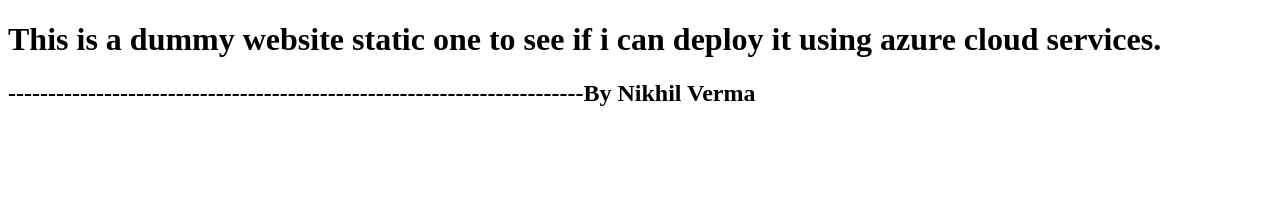
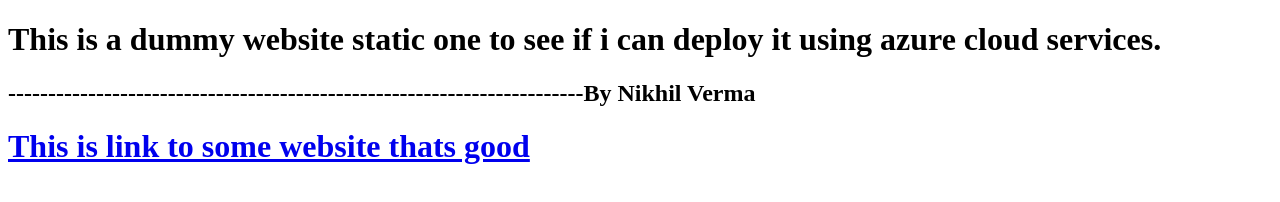
Before and after one commit to nikhil97/testweb, a plain HTML site: page index.html in a window 1280 px wide. Drawn offline with Linux system fonts and the light colour scheme.

Commit message:
Update index.html

```diff
--- a/index.html
+++ b/index.html
@@ -4,5 +4,6 @@
 <body>
   <h1>This is a dummy website static one to see if i can deploy it using azure cloud services.</h1>
   <h2> ------------------------------------------------------------------------By Nikhil Verma</h2>
+  <h1><a href="www.google.co.in">This is link to some website thats good</a></h1>
 </body>
 </html>
```
